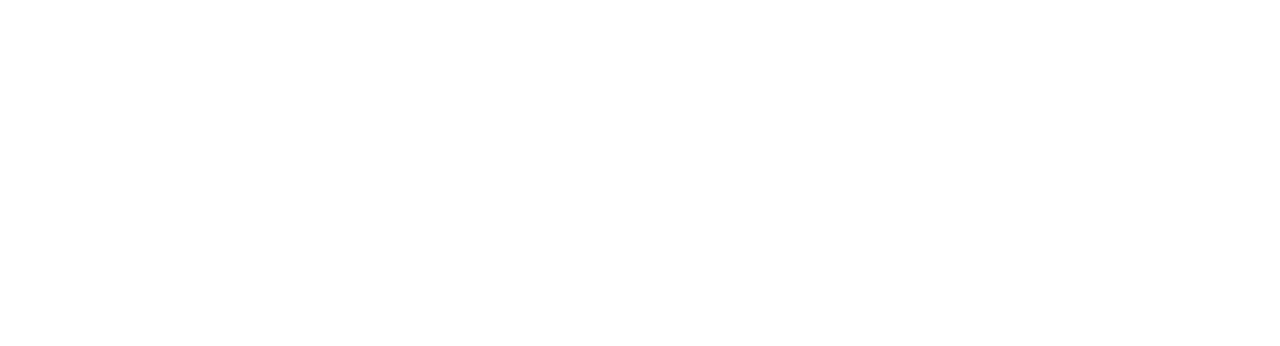
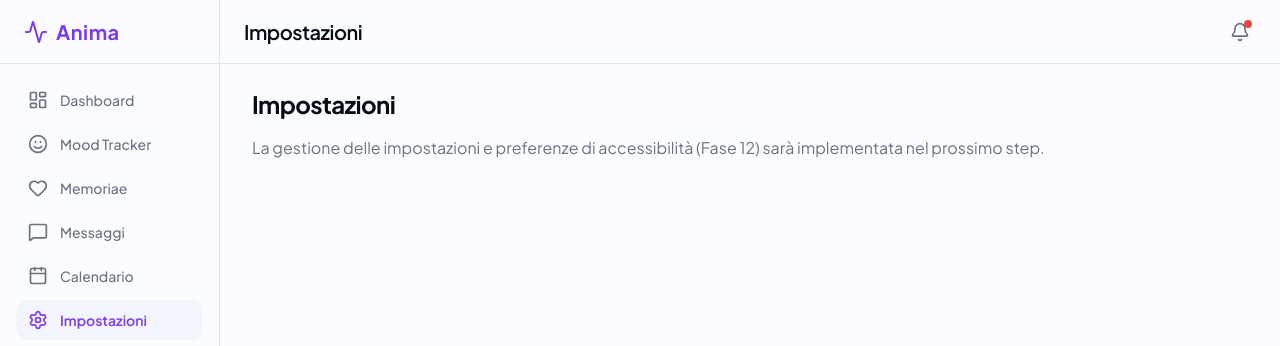
Before and after one commit to CosmoNetinfo/Anima, a Next.js app: page /settings in a window 1280 px wide. Before the commit this address had no page. Shown: the top 346 px of the page. Built offline with nearby package versions, Linux system fonts and the light colour scheme; no server answers.

Commit message:
feat: aggiunte pagine segnaposto per evitare 404 durante il test locale

```diff
--- /dev/null
+++ b/src/app/(dashboard)/admin/page.tsx
@@ -0,0 +1,12 @@
+'use client'
+
+import React from 'react'
+
+export default function AdminPage() {
+  return (
+    <div className="space-y-4">
+      <h2 className="text-2xl font-bold tracking-tight">Amministrazione</h2>
+      <p className="text-muted-foreground">La gestione dell'amministrazione (Fase 11) sarà implementata nel prossimo step.</p>
+    </div>
+  )
+}
--- /dev/null
+++ b/src/app/(dashboard)/calendar/page.tsx
@@ -0,0 +1,12 @@
+'use client'
+
+import React from 'react'
+
+export default function CalendarPage() {
+  return (
+    <div className="space-y-4">
+      <h2 className="text-2xl font-bold tracking-tight">Calendario</h2>
+      <p className="text-muted-foreground">Il calendario e agenda condivisa (Fase 8) saranno implementati nel prossimo step.</p>
+    </div>
+  )
+}
--- /dev/null
+++ b/src/app/(dashboard)/memoriae/page.tsx
@@ -0,0 +1,12 @@
+'use client'
+
+import React from 'react'
+
+export default function MemoriaePage() {
+  return (
+    <div className="space-y-4">
+      <h2 className="text-2xl font-bold tracking-tight">Memoriae</h2>
+      <p className="text-muted-foreground">La bacheca dei ricordi condivisi (Fase 5) sarà implementata nel prossimo step.</p>
+    </div>
+  )
+}
--- /dev/null
+++ b/src/app/(dashboard)/messages/page.tsx
@@ -0,0 +1,12 @@
+'use client'
+
+import React from 'react'
+
+export default function MessagesPage() {
+  return (
+    <div className="space-y-4">
+      <h2 className="text-2xl font-bold tracking-tight">Messaggi</h2>
+      <p className="text-muted-foreground">La messaggistica e chat realtime (Fase 6) saranno implementate nel prossimo step.</p>
+    </div>
+  )
+}
--- /dev/null
+++ b/src/app/(dashboard)/mood/page.tsx
@@ -0,0 +1,12 @@
+'use client'
+
+import React from 'react'
+
+export default function MoodPage() {
+  return (
+    <div className="space-y-4">
+      <h2 className="text-2xl font-bold tracking-tight">Mood Tracker</h2>
+      <p className="text-muted-foreground">Il tracker dell'umore (Fase 4) sarà implementato nel prossimo step.</p>
+    </div>
+  )
+}
--- /dev/null
+++ b/src/app/(dashboard)/patients/page.tsx
@@ -0,0 +1,12 @@
+'use client'
+
+import React from 'react'
+
+export default function PatientsPage() {
+  return (
+    <div className="space-y-4">
+      <h2 className="text-2xl font-bold tracking-tight">Pazienti</h2>
+      <p className="text-muted-foreground">La gestione dei pazienti (Fase 1) sarà implementata nel prossimo step.</p>
+    </div>
+  )
+}
--- /dev/null
+++ b/src/app/(dashboard)/settings/page.tsx
@@ -0,0 +1,24 @@
+'use client'
+
+import React from 'react'
+import { useUser } from '@/lib/hooks/useUser'
+
+export default function SettingsPage() {
+  const { profile } = useUser()
+
+  return (
+    <div className="space-y-4">
+      <h2 className="text-2xl font-bold tracking-tight">Impostazioni</h2>
+      <p className="text-muted-foreground">La gestione delle impostazioni e preferenze di accessibilità (Fase 12) sarà implementata nel prossimo step.</p>
+
+      {profile && (
+        <div className="bg-muted p-4 rounded-lg space-y-2 text-sm max-w-md">
+          <p className="font-semibold">Profilo Corrente:</p>
+          <p>Nome: {profile.full_name}</p>
+          <p>Ruolo: {profile.role}</p>
+          <p>Stato: {profile.is_active ? 'Attivo' : 'Non attivo'}</p>
+        </div>
+      )}
+    </div>
+  )
+}
```
